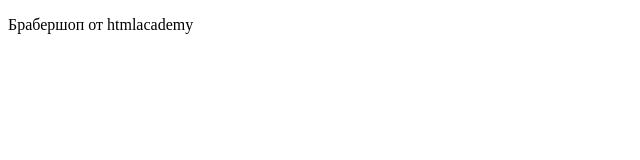
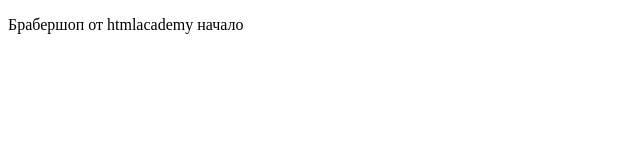
Before and after one commit to kubik20083/html, a plain HTML site: page index.html in a window 1280 px wide. Shown: the full height of the page, 0-640 px from the left. Drawn offline with Linux system fonts and the light colour scheme.

Commit message:
second commit

```diff
--- a/index.html
+++ b/index.html
@@ -9,6 +9,8 @@
 <body>
     <P>
         Брабершоп от htmlacademy
+        начало
+
     </P>
 </body>
 </html>
```
